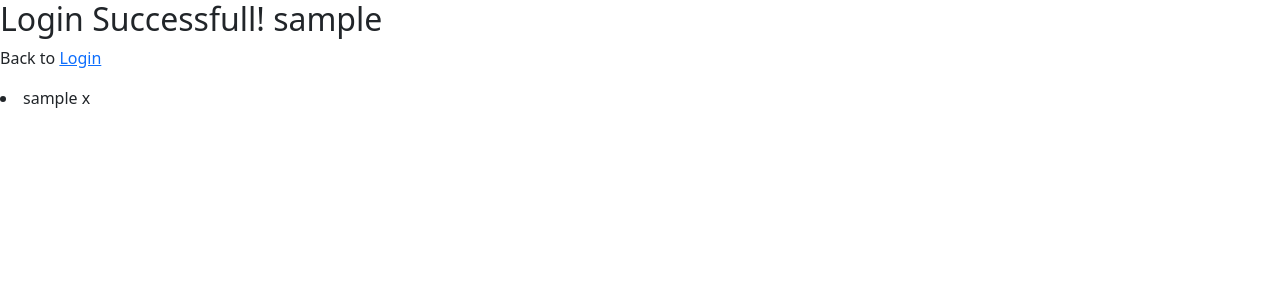
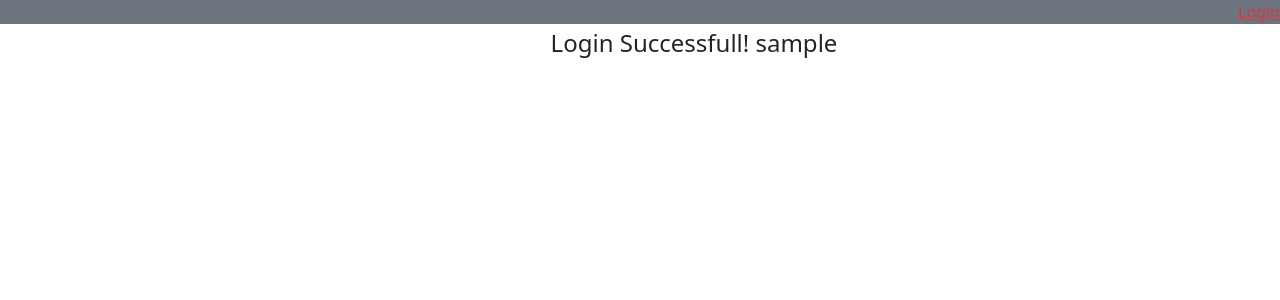
Before and after one commit to saravzizo/Django_application, a Django app: template DataSample/login/templates/success.html in a window 1280 px wide. Shown: the top 300 px of the page. Run offline with Django 4.2, Linux system fonts and the light colour scheme; the template is opened without the code that fills it: most values are stand-ins (such as "Sample title", 1, 10 or a date in 2020).

Commit message:
second Commit

```diff
--- a/DataSample/login/templates/success.html
+++ b/DataSample/login/templates/success.html
@@ -1,3 +1,4 @@
+{% block content %}
 <html>
     <head>
         <title>
@@ -8,12 +9,14 @@
     </head>
     </head>
     <body>
+        <div class="justify-content-end d-flex bg-secondary">
+            <a class="nav-item text-danger " href="/login">Login</a>
+        </div>
 
-        <p class="h2">Login Successfull! {{ mydata.username }} </p>
-        <p>Back to <a href="/login">Login</a></p>
+        <div class="container navbar-brand d-flex flex-column align-items-center ">
+             <p class="h4 nav-item ">Login Successfull! {{var1.username}} </p>
+        </div>
 
-        {% for x in mydata %}
-         <li>{{ x.username }} {{ x.password }}</li>
-        {% endfor %}
     </body>
 </html>
+{% endblock %}
```
Also changed, not shown: DataSample/login/templates/index.html (+4 -6 lines), DataSample/login/views.py (+5 -6 lines), DataSample/db.sqlite3, 1 other file.
